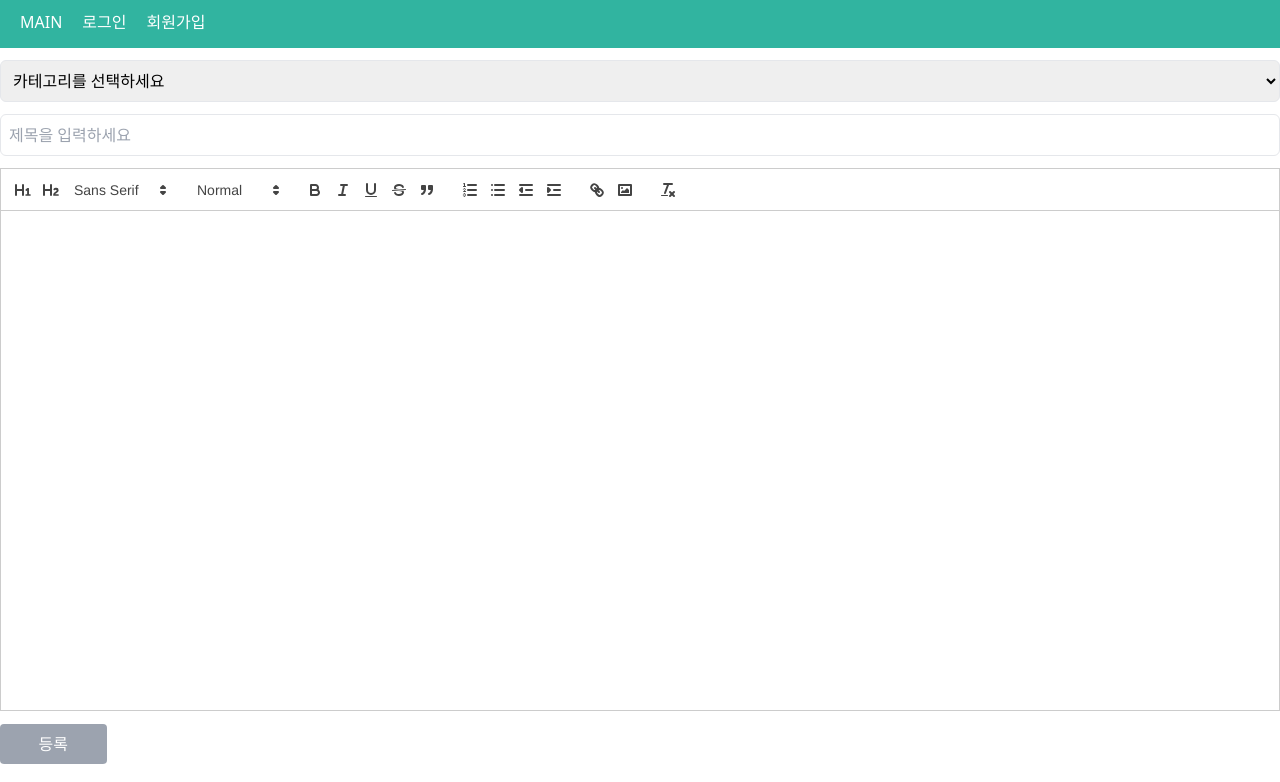
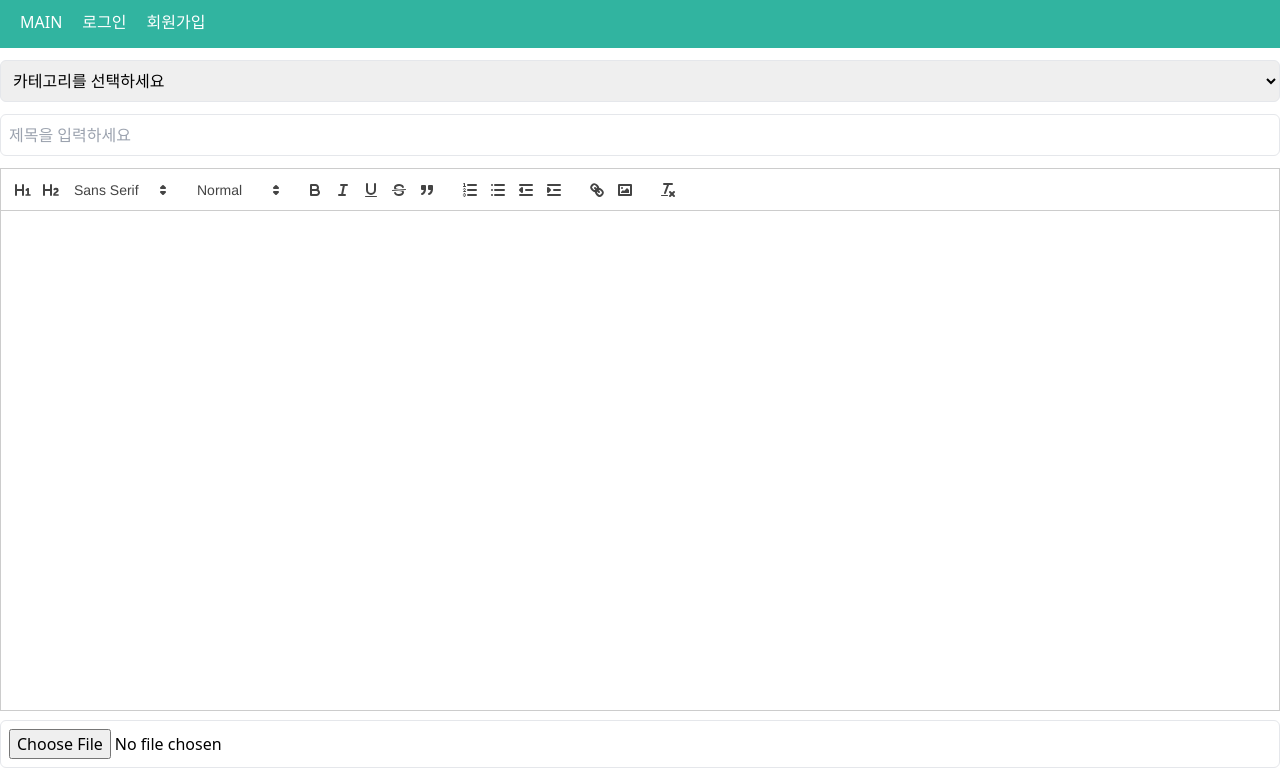
Before and after one commit to kansias/nestJS-blog-final, a Next.js app: page /post/writeForm in a window 1280 px wide. Shown: the top 782 px of the page. Built offline with nearby package versions, Linux system fonts and the light colour scheme.

Commit message:
file 진행 중

```diff
--- a/app/(post)/post/writeForm/page.jsx
+++ b/app/(post)/post/writeForm/page.jsx
@@ -28,25 +28,35 @@ const modules = {
 // 퀼 에디터 끝
 
 export default function MyEditor() {
-  const [value, setValue] = useState(""); // 에디터 내용 상태
+  // const [value, setValue] = useState(""); // 에디터 내용 상태
   const [categories, setCategories] = useState([]); // 카테고리 리스트 상태
   const [selectedCategory, setSelectedCategory] = useState(""); // 선택한 카테고리 상태
+  const [title, setTitle] = useState(""); // 제목 상태
+  const [file, setFile] = useState(null); // 파일 상태
+  const [content, setContent] = useState(""); // 내용 상태
   const router = useRouter(); //라우터
   const { user } = useAuth();
   const userId = user && user.body[0].id;
+  // formData 객체 생성 (객체!!)
+  const [formData, setFormData] = useState({
+    selectedCategory: "",
+    title: "",
+    content: "",
+    userId: userId,
+    file: null,
+  });
 
   // 화면에 첫 랜더링 될 때 실행
+  // 카테고리 선택
   useEffect(() => {
     const categoryList = async () => {
       // e.preventDefault();
 
       try {
-        // 애가 request에 담겨야하는데
         const res = await axios.get("/api/category/list", {
           params: { userId }, // 쿼리 파라미터로 userId 전달
         });
 
-        // console.log("res111111 = " + JSON.stringify(res));
         if (res.status === 200) {
           setCategories(res.data.body); // API 응답의 데이터를 상태로 저장 (배열 다 저장)
           console.log("res222222 = " + JSON.stringify(res.data.body));
@@ -65,14 +75,61 @@ export default function MyEditor() {
   }, [userId]);
 
   const handleCategoryChange = (e) => {
-    setSelectedCategory(e.target.value); // 사용자가 선택한 카테고리 저장
+    console.log("e.target.value = " + e.target.value);
+    // setSelectedCategory(e.target.value); // 사용자가 선택한 카테고리 저장
+    setFormData({ ...formData, selectedCategory: e.target.value });
   };
+  // 카테고리 선택 끝
+
+  // 글쓰기 제출
+  const write = async (e) => {
+    e.preventDefault();
+    if (formData.file === null) {
+      alert("파일을 선택하세요");
+      return;
+    }
+    console.log("file = " + formData.file);
+
+    console.log("formData = " + JSON.stringify(formData));
+    // category_id, title, content, thumbnail_file, user_id, created_at,
+    // const formData = new FormData(); // 땡
+    // formData.append("selectedCategory", selectedCategory);
+    // formData.append("title", title);
+    // formData.append("content", content);
+    // formData.append("userId", userId);
+    // formData.append("file", file);
+    // 이름 or 객체
+    // console.log("file = " + file);
+    // console.log("file name: " + file.name);
+    // console.log("file size: " + file.size);
+    // console.log("file type: " + file.type);
+
+    try {
+      // FormData 객체는 그 자체로 전송
+      const res = await axios.post("/api/post/write", formData, {
+        headers: {
+          "Content-Type": "multipart/form-data",
+        },
+      });
+
+      if (res.status === 200) {
+        alert("회원가입 성공!!");
+        router.push("/");
+      }
+    } catch (error) {
+      console.log("error = " + error);
+      if (error.response) {
+        alert(error.response.data.msg);
+      }
+    }
+  };
+  // 글쓰기 제출 완료
 
   return (
-    <form>
+    <form onSubmit={write}>
       <select
         className="w-full p-2 mt-3 border rounded-md"
-        value={selectedCategory}
+        value={formData.selectedCategory}
         onChange={handleCategoryChange}
       >
         <option value="">카테고리를 선택하세요</option>
@@ -86,19 +143,32 @@ export default function MyEditor() {
       <input
         id="title"
         type="text"
+        value={formData.title}
+        onChange={(e) => setFormData({ ...formData, title: e.target.value })}
         placeholder="제목을 입력하세요"
         className="w-full p-2 mt-3 border rounded-md"
       ></input>
 
-      <div className="mb-10 mt-3" id="content">
+      <div className="mb-10 mt-3">
         <ReactQuill
+          id="content"
           theme="snow"
-          value={value}
-          onChange={setValue}
+          value={formData.content} // 내장 이벤트(e) 대신 사용자 정의 이벤트로 상태 업데이트(예 : value )
+          onChange={(value) => setFormData({ ...formData, content: value })}
           modules={modules}
           style={{ height: "500px" }}
         />
         {/* <p>Editor Content: {value}</p> */}
+      </div>
+      <div>
+        <input
+          id="file"
+          type="file"
+          onChange={(e) =>
+            setFormData({ ...formData, file: e.target.files[0] })
+          }
+          className="w-full p-2 mt-3 border rounded-md"
+        ></input>
       </div>
       <button
         type="submit"
--- a/app/api/post/write/route.jsx
+++ b/app/api/post/write/route.jsx
@@ -1,28 +1,57 @@
-import { success, fail } from "../../util/ApiUtil";
-import executeQuery from "../../_lib/db";
+import { success, fail } from "../../../util/ApiUtil";
+import executeQuery from "../../../_lib/db";
+// multipart/form-data 형식으로 전송된 데이터를 처리하기 위해 formidable 모듈 사용
+// import { IncomingForm } from "formidable";
+
+export const config = {
+  api: {
+    bodyParser: false, // Next.js의 기본 bodyParser를 비활성화
+  },
+};
 
 export async function POST(request) {
-  //   console.log("xksk??");
+  console.log("request = " + request);
   try {
-    const dataJson = await request.json(); // request에서 JSON 데이터 읽기
-    const { username } = dataJson;
+    const data = request.formData();
+    const dataObject = Array.from(data).reduce((acc, [key, value]) => {
+      acc[key] = value;
+      return acc;
+    }, {});
 
-    console.log("444444");
-    const sql = "select * from user_tb where username = ?";
-    const data = await executeQuery(sql, [username]);
-
-    console.log("55555");
-    console.log("dataJson = " + JSON.stringify(dataJson));
-
-    if (data.length > 0) {
-      console.log("6666666");
-      return fail(null, 404, "중복된 아이디입니다!!");
-    } else {
-      console.log("7777");
-      return success(data);
-    }
-  } catch {
-    console.log("error ");
+    console.log("dataObject(server) = " + dataObject);
+  } catch (error) {
+    console.error("Error parsing form data:", error);
     return fail(null, 500, "서버 오류");
   }
+
+  // const form = new IncomingForm();
+
+  // form.parse(request, async (err, fields, files) => {
+  //   if (err) {
+  //     console.error("Error parsing form data:", err);
+  //     return fail(null, 500, "서버 오류");
+  //   }
+  //   const { selectedCategory, title, content, userId } = fields;
+  //   const { thumbnailFile } = files;
+
+  //   // 파일 정보를 DB에 저장할 때 사용하거나, 필요에 따라 파일을 서버에 저장
+  //   const thumbnailFilePath = thumbnailFile?.filepath; // 파일 경로 또는 저장 경로
+
+  //   try {
+  //     const sql =
+  //       "insert into post_tb (category_id, title, content, user_id, thumbnail_file, created_at) values (?, ?, ?, ?, ?, now())";
+  //     const data = await executeQuery(sql, [
+  //       selectedCategory,
+  //       title,
+  //       content,
+  //       userId,
+  //       thumbnailFilePath, // 파일 경로를 DB에 저장 (파일 자체를 저장 XXX)
+  //     ]);
+
+  //     return success(data);
+  //   } catch (error) {
+  //     console.error("Database error:", error);
+  //     return fail(null, 500, "서버 오류");
+  //   }
+  // });
 }
--- a/package.json
+++ b/package.json
@@ -12,6 +12,7 @@
   "dependencies": {
     "axios": "^1.7.3",
     "date-fns": "^3.6.0",
+    "formidable": "^3.5.1",
     "mysql": "^2.18.1",
     "mysql2": "^3.11.0",
     "next": "^14.2.5",
```
Also changed, not shown: 1 other file (tests, documents, lock files or other folders).
